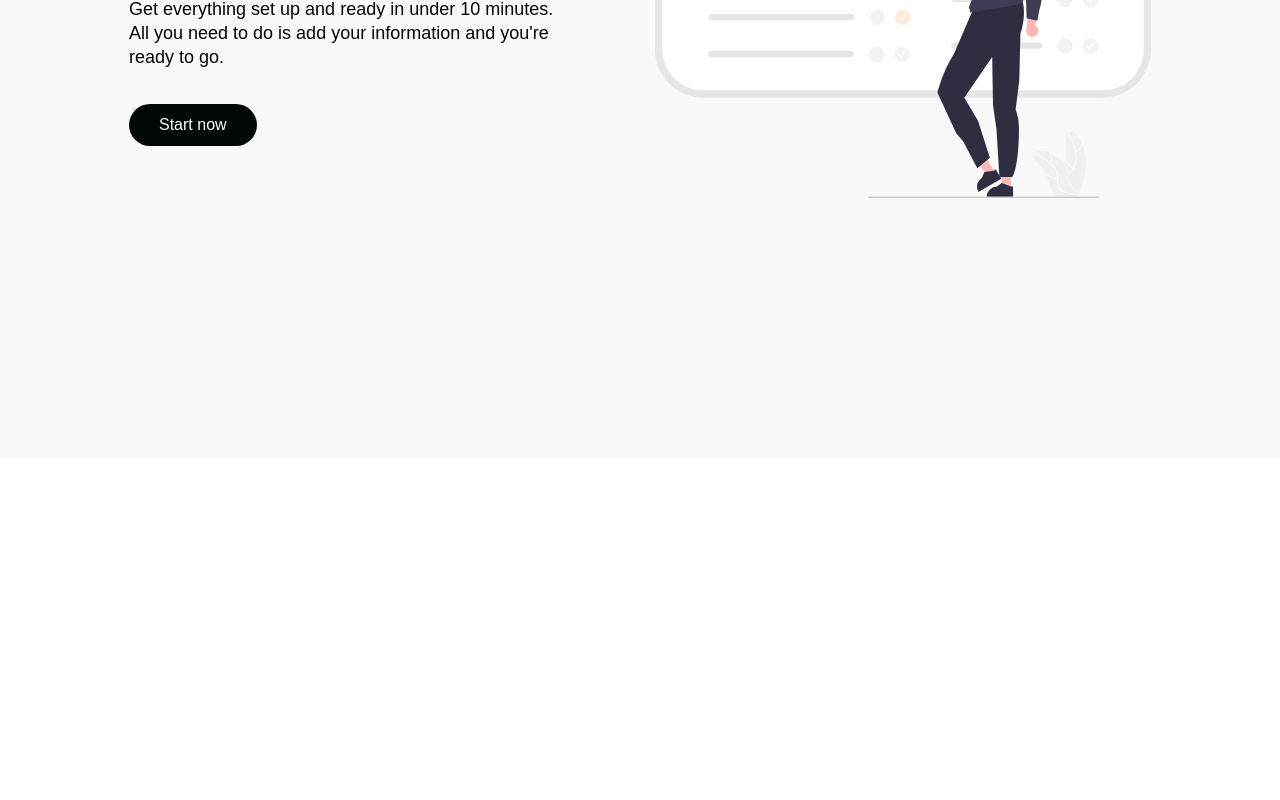
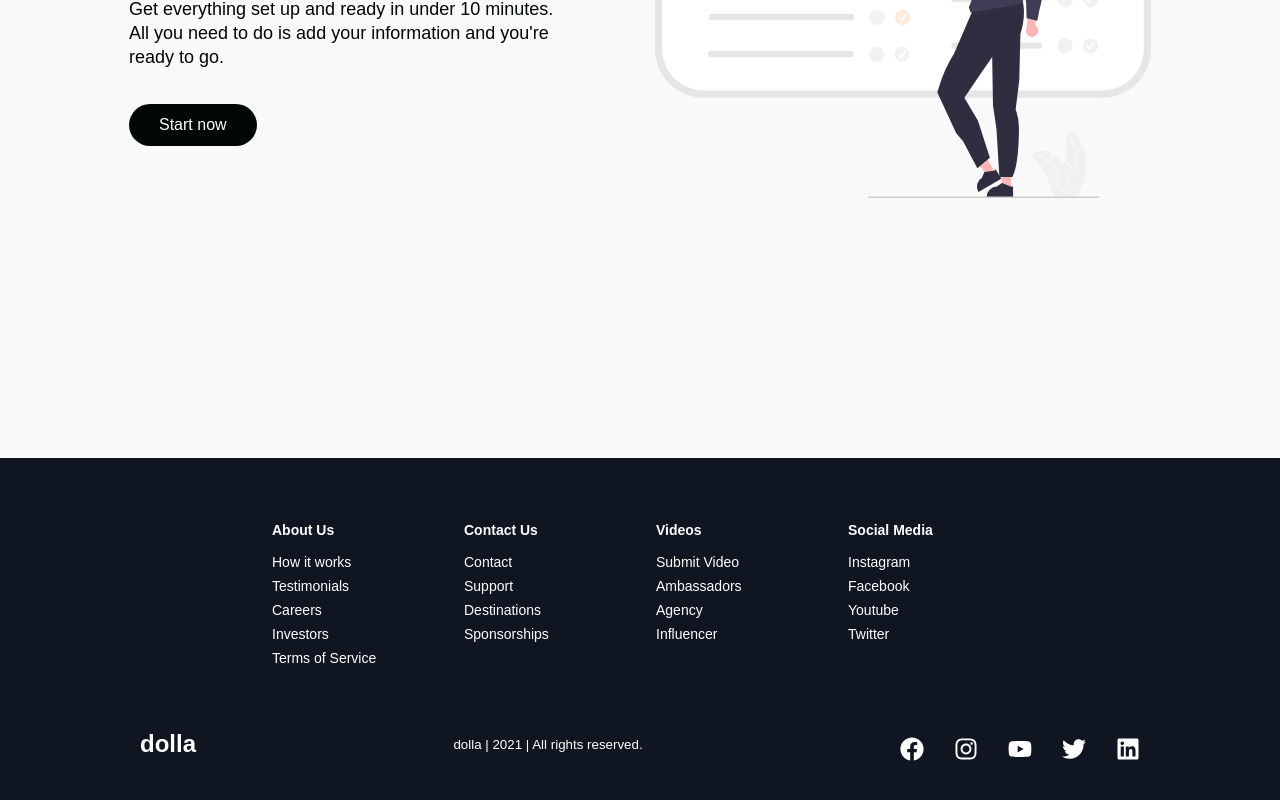
Before and after one commit to g-veronika/react-website, a React (Create React App) app: page / in a window 1280 px wide. Shown: the part 3722-4522 px from the top of the page. Before the commit the page ends 4180 px from the top, so only its background shows below. Built offline with nearby package versions, Linux system fonts and the light colour scheme; a web font is replaced by a local one.

Commit message:
styling footer

```diff
--- /dev/null
+++ b/src/components/Footer/FooterElements.js
@@ -0,0 +1,115 @@
+import styled from "styled-components";
+import { Link } from "react-router-dom";
+
+export const FooterContainer = styled.footer`
+    background-color: #101522;
+`
+
+export const FooterWrap = styled.div`
+    padding: 48px 24px;
+    display: flex;
+    flex-direction: column;
+    justify-content: center;
+    align-items: center;
+    max-width: 1100px;
+    margin: 0 auto;
+`
+
+export const FooterLinksContainer = styled.div`
+    display: flex;
+    justify-content: center;
+
+    @media screen and (max-width: 820px) {
+        padding-top: 32px;
+    }
+`
+
+export const FooterLinksWrapper = styled.div`
+    display: flex;
+
+    @media screen and (max-width: 820px) {
+        flex-direction: column;
+    }
+`
+
+export const FooterLinkItems = styled.div`
+    display: flex;
+    flex-direction: column;
+    align-items: flex-start;
+    margin: 16px;
+    text-align: left;
+    width: 160px;
+    box-sizing: border-box;
+    color: #fff;
+
+    @media screen and (max-width: 420px) {
+        margin: 0;
+        padding: 10px;
+        width: 100%;
+    }
+`
+
+export const FooterLinkTitle = styled.h1`
+    font-size: 14px;
+    margin-bottom: 16px;
+`
+
+export const FooterLink = styled(Link)`
+    color: #fff;
+    text-decoration: none;
+    margin-bottom: 0.5rem;
+    font-size: 14px;
+
+    &:hover {
+        color: #01bf71;
+        transition: 0.3s ease;
+    }
+`
+
+export const SocialMedia = styled.section`
+    max-width: 1000px;
+    width: 100%;
+`
+
+export const SocialMediaWrap = styled.div`
+    display: flex;
+    justify-content: space-between;
+    align-items: center;
+    max-width: 1100px;
+    margin: 40px auto 0 auto;
+
+    @media screen and (max-width: 820px) {
+        flex-direction: column;
+    }
+
+`
+
+export const SocialLogo = styled(Link)`
+    color: #fff;
+    justify-self: start;
+    cursor: pointer;
+    text-decoration: none;
+    font-size: 1.5rem;
+    display: flex;
+    align-items: center;
+    margin-bottom: 16px;
+    font-weight: bold;
+`
+
+
+export const WebsiteRights = styled.small`
+    color: #fff;
+    margin-bottom: 16px;
+`
+
+export const SocialIcons = styled.div`
+    display: flex;
+    justify-content: space-between;
+    align-items: center;
+    width: 240px;
+`
+
+export const SocialIconLink = styled.a`
+    color: #fff;
+    font-size: 24px;
+`
--- /dev/null
+++ b/src/components/Footer/index.js
@@ -0,0 +1,101 @@
+import React from 'react'
+import {
+    FaFacebook,
+    FaInstagram,
+    FaLinkedin,
+    FaTwitter,
+    FaYoutube
+} from 'react-icons/fa';
+
+import {
+    FooterContainer,
+    FooterWrap,
+    FooterLinksContainer,
+    FooterLinksWrapper,
+    FooterLinkItems,
+    FooterLinkTitle,
+    FooterLink,
+    SocialMedia,
+    SocialMediaWrap,
+    SocialLogo,
+    WebsiteRights,
+    SocialIcons,
+    SocialIconLink
+} from './FooterElements';
+
+
+const Footer = () => {
+    return (
+        <FooterContainer>
+            <FooterWrap>
+                <FooterLinksContainer>
+                    <FooterLinksWrapper>
+                        <FooterLinkItems>
+                            <FooterLinkTitle>About Us</FooterLinkTitle>
+                            <FooterLink to='/signin'>How it works</FooterLink>
+                            <FooterLink to='/signin'>Testimonials</FooterLink>
+                            <FooterLink to='/signin'>Careers</FooterLink>
+                            <FooterLink to='/signin'>Investors</FooterLink>
+                            <FooterLink to='/signin'>Terms of Service</FooterLink>
+                        </FooterLinkItems>
+                        <FooterLinkItems>
+                            <FooterLinkTitle>Contact Us</FooterLinkTitle>
+                            <FooterLink to='/signin'>Contact</FooterLink>
+                            <FooterLink to='/signin'>Support</FooterLink>
+                            <FooterLink to='/signin'>Destinations</FooterLink>
+                            <FooterLink to='/signin'>Sponsorships</FooterLink>
+                        </FooterLinkItems>
+                    </FooterLinksWrapper>
+                    <FooterLinksWrapper>
+                        <FooterLinkItems>
+                            <FooterLinkTitle>Videos</FooterLinkTitle>
+                            <FooterLink to='/signin'> Submit Video</FooterLink>
+                            <FooterLink to='/signin'>Ambassadors</FooterLink>
+                            <FooterLink to='/signin'>Agency</FooterLink>
+                            <FooterLink to='/signin'>Influencer</FooterLink>
+                        </FooterLinkItems>
+                        <FooterLinkItems>
+                            <FooterLinkTitle>Social Media</FooterLinkTitle>
+                            <FooterLink to='/signin'>Instagram</FooterLink>
+                            <FooterLink to='/signin'>Facebook</FooterLink>
+                            <FooterLink to='/signin'>Youtube</FooterLink>
+                            <FooterLink to='/signin'>Twitter</FooterLink>
+                        </FooterLinkItems>
+                    </FooterLinksWrapper>
+                </FooterLinksContainer>
+                <SocialMedia>
+                    <SocialMediaWrap>
+                        <SocialLogo to='/'>
+                            dolla
+                        </SocialLogo>
+                        <WebsiteRights>dolla | {new Date().getFullYear()} | All rights reserved.</WebsiteRights>
+                        <SocialIcons>
+                            <SocialIconLink href='/' target='_blank' aria-label='Facebook'>
+                                <FaFacebook />
+                            </SocialIconLink>
+
+                            <SocialIconLink href='/' target='_blank' aria-label='Instagram'>
+                                <FaInstagram />
+                            </SocialIconLink>
+
+                            <SocialIconLink href='/' target='_blank' aria-label='Youtube'>
+                                <FaYoutube />
+                            </SocialIconLink>
+
+                            <SocialIconLink href='//www.twitter.com/dolla' target='_blank' aria-label='Twitter'>
+                                <FaTwitter />
+                            </SocialIconLink>
+
+                            <SocialIconLink href='/' target='_blank' aria-label='Linkedin'>
+                                <FaLinkedin />
+                            </SocialIconLink>
+
+                        </SocialIcons>
+                    </SocialMediaWrap>
+                </SocialMedia>
+            </FooterWrap>
+        </FooterContainer>
+    )
+}
+
+export default Footer
--- a/src/pages/index.js
+++ b/src/pages/index.js
@@ -1,4 +1,5 @@
 import React, {useState} from 'react';
+import Footer from '../components/Footer';
 import HeroSection from '../components/HeroSection';
 import InfoSection from '../components/InfoSection';
 import { homeObjOne, homeObjThree, homeObjTwo } from '../components/InfoSection/Data';
@@ -24,6 +25,7 @@
             <InfoSection {...homeObjTwo}/>
             <Services />
             <InfoSection {...homeObjThree}/>
+            <Footer />
 
         </>
     )
```
